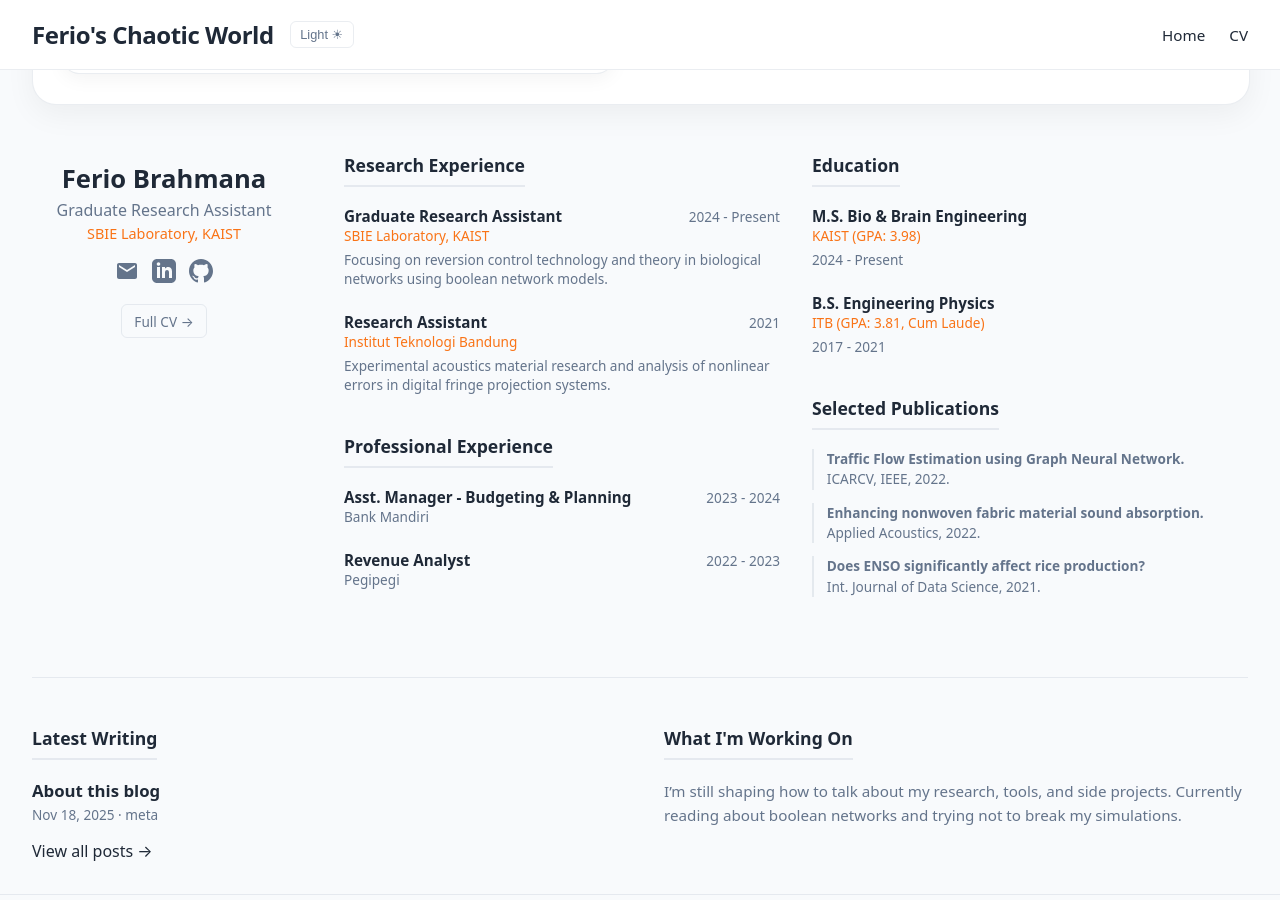
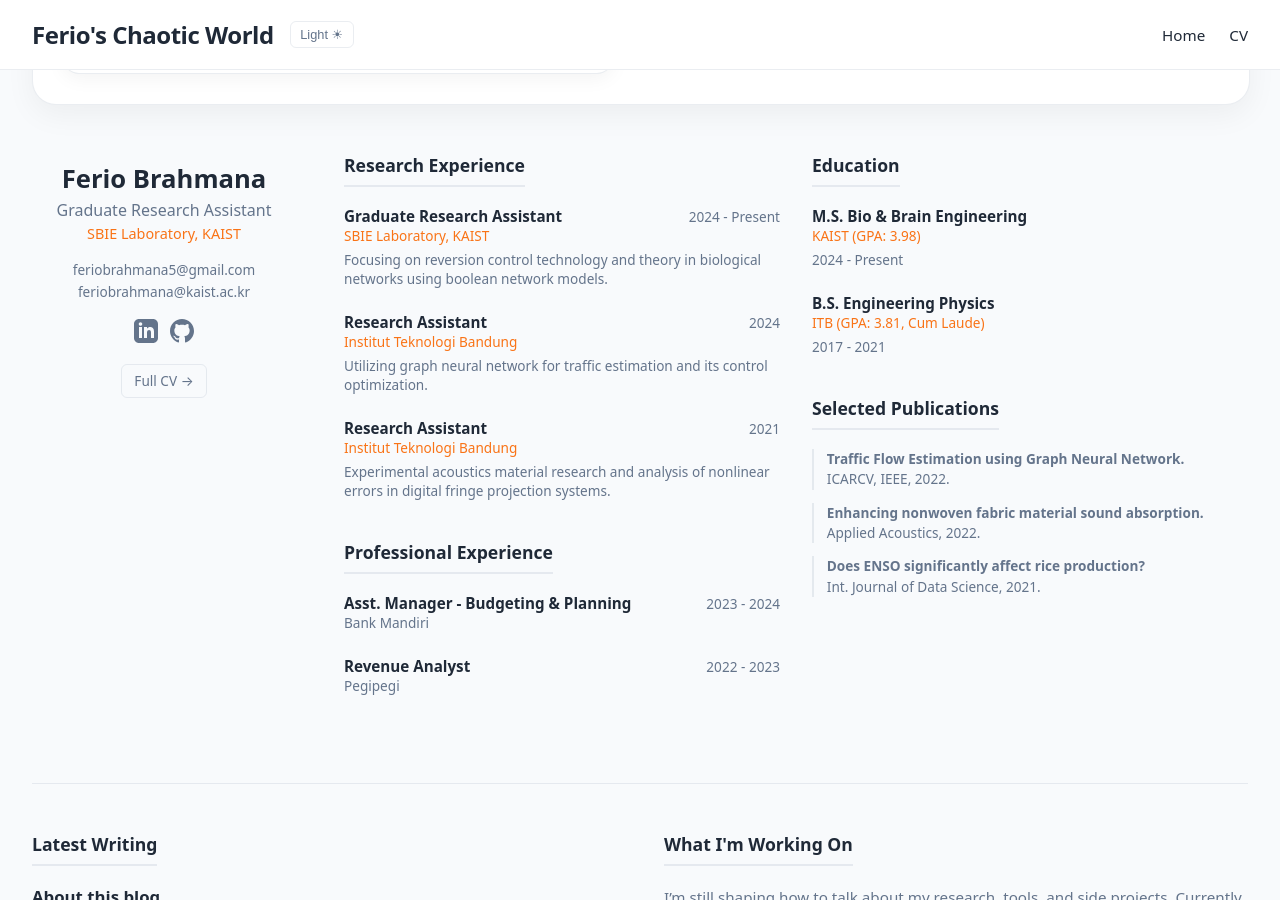
Before and after one commit to feriobrahmana/feriobrahmana.github.io, a Jekyll site: the page built from index.md, in a window 1280 px wide and 900 px high, scrolled down 539 px. Built offline with Jekyll 4.4.1, drawn with Linux system fonts in a browser that asks for light colours.

Commit message:
Update homepage CV with explicit emails and new research role
Added explicit email text (feriobrahmana5@gmail.com, feriobrahmana@kaist.ac.kr) to the profile section.
Added a new Research Assistant entry for ITB (2024) regarding traffic estimation with GNNs.

```diff
--- a/index.md
+++ b/index.md
@@ -286,13 +286,12 @@ title: "Ferio's Chaotic World"
         <div class="cv-role-large">Graduate Research Assistant</div>
         <div class="cv-affiliation">SBIE Laboratory, KAIST</div>
 
+        <div style="font-size: 0.85rem; color: var(--text-muted); margin: 0.8rem 0; line-height: 1.6;">
+            <div>feriobrahmana5@gmail.com</div>
+            <div>feriobrahmana@kaist.ac.kr</div>
+        </div>
+
         <div class="cv-social-links">
-            <!-- Email -->
-            <a href="mailto:feriobrahmana5@gmail.com" aria-label="Email">
-                <svg class="social-icon" viewBox="0 0 24 24">
-                    <path d="M20 4H4c-1.1 0-1.99.9-1.99 2L2 18c0 1.1.9 2 2 2h16c1.1 0 2-.9 2-2V6c0-1.1-.9-2-2-2zm0 4l-8 5-8-5V6l8 5 8-5v2z"/>
-                </svg>
-            </a>
             <!-- LinkedIn -->
             <a href="https://linkedin.com/in/feriobrahmana" target="_blank" aria-label="LinkedIn">
                 <svg class="social-icon" viewBox="0 0 24 24">
@@ -322,6 +321,17 @@ title: "Ferio's Chaotic World"
             <div class="cv-item-place accent">SBIE Laboratory, KAIST</div>
             <div style="font-size: 0.85rem; color: var(--text-muted);">
                 Focusing on reversion control technology and theory in biological networks using boolean network models.
+            </div>
+        </div>
+
+        <div class="cv-item">
+            <div class="cv-item-role">
+                Research Assistant
+                <span>2024</span>
+            </div>
+            <div class="cv-item-place accent">Institut Teknologi Bandung</div>
+            <div style="font-size: 0.85rem; color: var(--text-muted);">
+                Utilizing graph neural network for traffic estimation and its control optimization.
             </div>
         </div>
 
```
